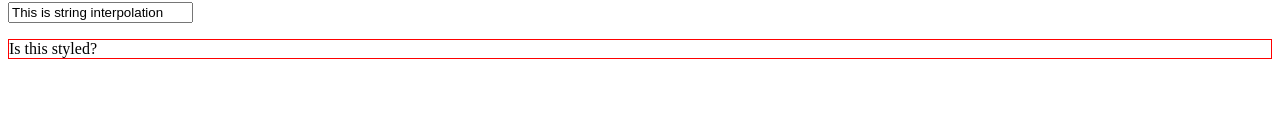
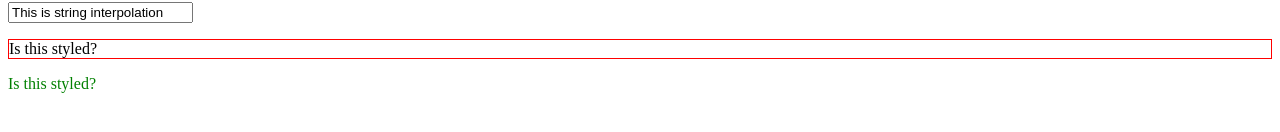
Before and after one commit to leotm/angular-2-app, an Angular app: page / in a window 1280 px wide. Shown: the part 220-352 px from the top of the page. Built offline with nearby package versions, Linux system fonts and the light colour scheme.

Commit message:
Try ngStyle

```diff
--- a/src/app/databinding/databinding.component.html
+++ b/src/app/databinding/databinding.component.html
@@ -6,3 +6,4 @@
 <h1>Property Binding</h1>
 <input type="text" [value]="stringInterpolation">
 <p [ngClass]="{redBorder: onTest()}">Is this styled?</p>
+<p [ngStyle]="{color: 'green'}">Is this styled?</p>
```
